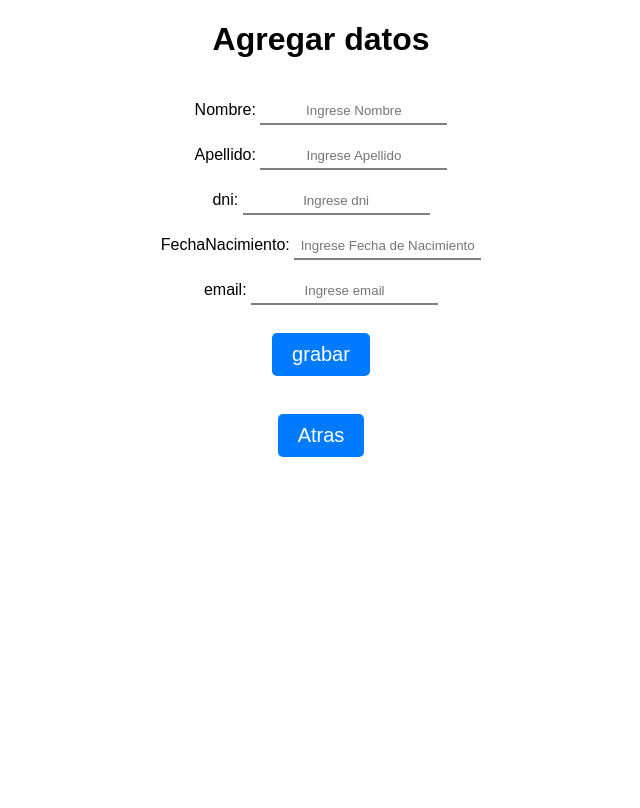
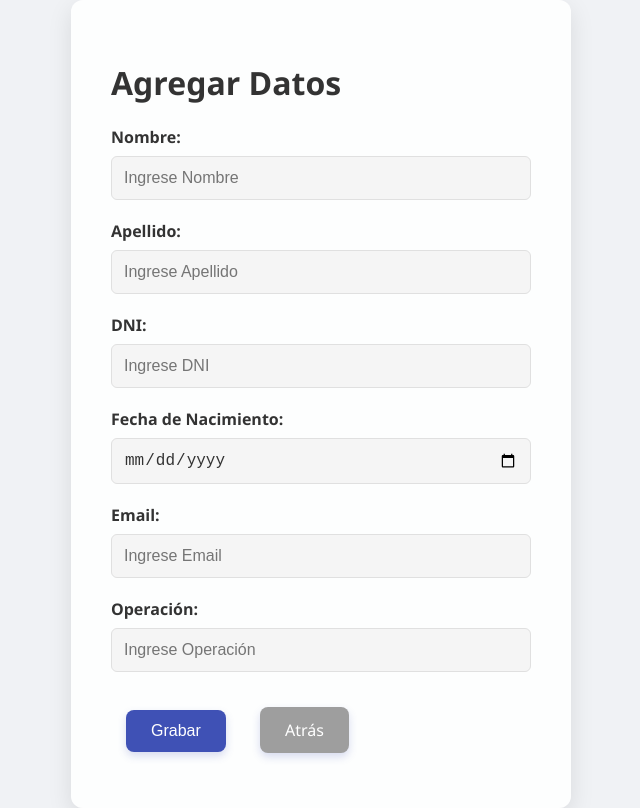
Before and after one commit to josegomez112/proyectoLaboratorio, a website: page public/agregardatos.html in a window 1280 px wide. Shown: the whole page, without its empty margins (319-959 px from the left). Drawn offline with Linux system fonts and the light colour scheme.

Commit message:
actualizacion de grilla con link

```diff
--- a/index.js
+++ b/index.js
@@ -22,7 +22,7 @@ app.use(express.static('public'));
 
 app.post('/save-personas', async(req, res)=> {
 
-  const {Nombre, Apellido,  dni, email, FechaNacimiento} = req.body;
+  const {Nombre, Apellido,  dni, email, FechaNacimiento, operacion} = req.body;
   //const {Apellido, Nombre, DNI, Email, FechaNacimiento} = req.body;
   try{
         await sql.connect(config);
@@ -32,8 +32,9 @@ app.post('/save-personas', async(req, res)=> {
         request.input('dni', sql.VarChar, dni);
         request.input('email', sql.VarChar, email);
         request.input('FechaNacimiento', sql.VarChar, FechaNacimiento);
+        request.input('operacion', sql.VarChar, operacion);
         const result = await request.query(
-          'INSERT INTO Personas ( Nombre, Apellido, DNI, Email, FechaNacimiento) VALUES (@Nombre, @Apellido, @dni,  @email, @FechaNacimiento)'
+          'INSERT INTO Personas ( Nombre, Apellido, DNI, Email, FechaNacimiento, Operacion) VALUES (@Nombre, @Apellido, @dni,  @email, @FechaNacimiento, @operacion)'
         );
         console.log(result);
         res.send('Datos guardados exitosamente! ');
--- a/public/agregardatos.html
+++ b/public/agregardatos.html
@@ -1,41 +1,43 @@
 <!DOCTYPE html>
-<html lang="en">
+<html lang="es">
 <head>
     <meta charset="UTF-8">
     <meta name="viewport" content="width=device-width, initial-scale=1.0">
-    <link rel="stylesheet" href="./boton.css    ">
-    <title>Ingresar datos </title>
+    <link rel="stylesheet" href="./boton.css">
+    <title>Ingresar Datos</title>
 </head>
 <body>
-    <h1> Agregar datos</h1>
-    <label >Nombre: </label>
-    <input id="Nombre" type="text" placeholder="Ingrese Nombre" />
-    <br>
-    <br>
-    <label >Apellido: </label>
-    <input id="Apellido" type="text" placeholder="Ingrese Apellido" />
-    <br>
-    <br>
-    <label >dni: </label>
-    <input id="dni" type="text" placeholder="Ingrese dni">
-    <br>
-    <br>
-    <label >FechaNacimiento: </label>
-    <input id="FechaNacimiento" type="text" placeholder="Ingrese Fecha de Nacimiento">
-    <br>
-    <br>
-    <label >email: </label>
-    <input id="email" type="text" placeholder="Ingrese email">
-    <br>
-    <br>
+    <div class="form-container">
+        <h1>Agregar Datos</h1>
+        <div class="form-group">
+            <label for="Nombre">Nombre:</label>
+            <input id="Nombre" type="text" placeholder="Ingrese Nombre" required />
+        </div>
+        <div class="form-group">
+            <label for="Apellido">Apellido:</label>
+            <input id="Apellido" type="text" placeholder="Ingrese Apellido" required />
+        </div>
+        <div class="form-group">
+            <label for="dni">DNI:</label>
+            <input id="dni" type="text" placeholder="Ingrese DNI" required />
+        </div>
+        <div class="form-group">
+            <label for="FechaNacimiento">Fecha de Nacimiento:</label>
+            <input id="FechaNacimiento" type="date" placeholder="Ingrese Fecha de Nacimiento" required />
+        </div>
+        <div class="form-group">
+            <label for="email">Email:</label>
+            <input id="email" type="email" placeholder="Ingrese Email" required />
+        </div>
+        <div class="form-group">
+            <label for="operacion">Operación:</label>
+            <input id="operacion" type="text" placeholder="Ingrese Operación" required />
+        </div>
 
-<button  id="grabar" class="boton-enlace">grabar</button>
-<br>
-<br>
-
-    <a href="#" id="retroceder" href="./index.html" class="boton-enlace">Atras</a>
+        <button id="grabar" class="boton-enlace primary">Grabar</button>
+        <a href="./index.html" id="retroceder" class="boton-enlace secondary">Atrás</a>
+    </div>
 
     <script src="./agregardatos.js"></script>
-
 </body>
 </html>
--- a/public/agregardatos.js
+++ b/public/agregardatos.js
@@ -1,7 +1,7 @@
 /*const { get } = require("express/lib/response");*/
 
 document.getElementById("retroceder").addEventListener("click", function() {
-    window.location.href = "./index.html";
+    window.location.href = "./index.html"; // Asegúrate de que este es el camino correcto
 })
 
 document.getElementById("grabar").addEventListener('click', async()=>{
@@ -10,13 +10,15 @@ document.getElementById("grabar").addEventListener('click', async()=>{
     const Apellido = document.getElementById("Apellido").value;
     const dni = document.getElementById("dni").value;
     const email = document.getElementById("email").value;
-    const FechaNacimiento = document.getElementById("FechaNacimiento").value;
+    const FechaNacimiento = document.getElementById("FechaNacimiento").value
+    const operacion = document.getElementById("operacion").value
     const data = {
         Nombre : Nombre,
         Apellido: Apellido,
         dni: dni,
         email: email,
-        FechaNacimiento: FechaNacimiento
+        FechaNacimiento: FechaNacimiento,
+        operacion: operacion
     };
     console.log(data);
     try {
--- a/public/boton.css
+++ b/public/boton.css
@@ -1,37 +1,126 @@
-.boton-enlace {
-
-    border: none;
-    display: inline-flex;
-    padding: 10px 20px;
-    font-size: 20px;
-    color: white;
-    background-color: #007BFF;
-    text-align: center;
-    text-decoration: none;
-    border-radius: 5px;
-    margin: 10px;
-    margin-bottom: 10px;
-    transition: backgroud-color 0.3s ease;
-    }
-    .boton-enlace:hover {
-        background-color: #0056b3;
-        }
-
-h1{
-    margin-bottom: 40px;
+/* Paleta de Colores Profesional y Moderna */
+:root {
+    --primary-color: #3f51b5; /* Un azul índigo oscuro */
+    --secondary-color: #f5f5f5; /* Gris muy claro para el fondo */
+    --accent-color: #00bcd4; /* Azul cian para detalles */
+    --text-color-dark: #333; /* Texto oscuro */
+    --text-color-light: #fff; /* Texto claro */
+    --background-color: #f0f2f5; /* Un gris muy suave para el fondo de la página */
+    --card-bg-color: #fff; /* Blanco para los contenedores */
+    --border-color: #e0e0e0; /* Gris para bordes */
+    --shadow-color: rgba(0, 0, 0, 0.1); /* Sombra suave */
 }
 
-body{
-
-    text-align: center;
+/* Estilos Generales del Cuerpo */
+body {
+    font-family: 'Segoe UI', Tahoma, Geneva, Verdana, sans-serif;
+    background-color: var(--background-color);
+    margin: 0;
+    padding: 0;
+    display: flex;
+    justify-content: center;
+    align-items: center;
+    min-height: 100vh;
+    color: var(--text-color-dark);
 }
 
-input{
+.main-container {
+    text-align: center;
+    width: 90%;
+    max-width: 1200px;
+}
+
+.page-title {
+    color: var(--text-color-dark);
+    font-weight: 600;
+    margin-bottom: 20px;
+}
+
+/* Contenedor de la Tabla - Aspecto de Base de Datos */
+.table-container {
+    background-color: var(--card-bg-color);
+    border-radius: 12px;
+    padding: 30px;
+    box-shadow: 0 4px 15px var(--shadow-color);
+}
+
+/* Estilos de los botones - Más sobrios */
+.boton-enlace {
+    display: inline-flex;
+    justify-content: center;
+    align-items: center;
+    padding: 12px 25px;
+    font-size: 16px;
+    font-weight: 500;
+    color: var(--text-color-light);
+    text-decoration: none;
+    border-radius: 8px;
+    margin: 15px;
+    transition: all 0.3s ease;
+    cursor: pointer;
     border: none;
-    border-bottom: 2px grey solid;
-    text-align: center;
-    padding: 5px;
+    background-color: var(--primary-color);
+    box-shadow: 0 4px 8px rgba(63, 81, 181, 0.2);
 }
-body{
-    font-family: sans-serif;
+
+.boton-enlace.add-button {
+    background-color: var(--primary-color);
 }
+
+.boton-enlace:hover {
+    transform: translateY(-2px);
+    box-shadow: 0 6px 12px rgba(63, 81, 181, 0.3);
+    filter: brightness(1.1);
+}
+
+/* Estilos para el formulario de ingreso de datos */
+/* Puedes mantener tus estilos de .form-container, input, etc. aquí para que ambos HTML usen el mismo CSS */
+.form-container {
+    background: rgba(255, 255, 255, 0.9);
+    border-radius: 12px;
+    padding: 40px;
+    box-shadow: 0 8px 24px rgba(0, 0, 0, 0.1);
+    width: 100%;
+    max-width: 500px;
+    box-sizing: border-box;
+}
+
+.form-group {
+    margin-bottom: 20px;
+    text-align: left;
+}
+
+.form-group label {
+    display: block;
+    margin-bottom: 8px;
+    font-weight: bold;
+    color: var(--text-color-dark);
+}
+
+input[type="text"],
+input[type="email"],
+input[type="date"],
+input[type="password"] {
+    width: 100%;
+    padding: 12px;
+    border: 1px solid var(--border-color);
+    border-radius: 6px;
+    background-color: var(--secondary-color);
+    color: var(--text-color-dark);
+    font-size: 16px;
+    transition: all 0.3s ease;
+    box-sizing: border-box;
+}
+
+input:focus {
+    border-color: var(--primary-color);
+    box-shadow: 0 0 0 3px rgba(63, 81, 181, 0.2);
+    outline: none;
+}
+
+.boton-enlace.primary, .boton-enlace.secondary {
+    background-color: var(--primary-color);
+}
+.boton-enlace.secondary {
+    background-color: #9e9e9e; /* Gris para el botón de retroceso */
+}
```
Also changed, not shown: public/index.html (+9 -9 lines), public/script2.js (+11 -5 lines).
